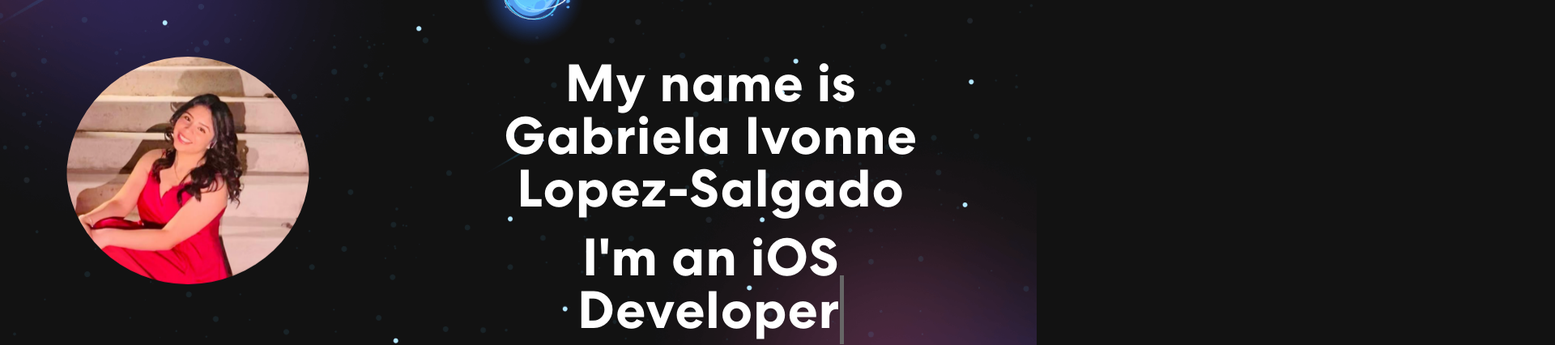
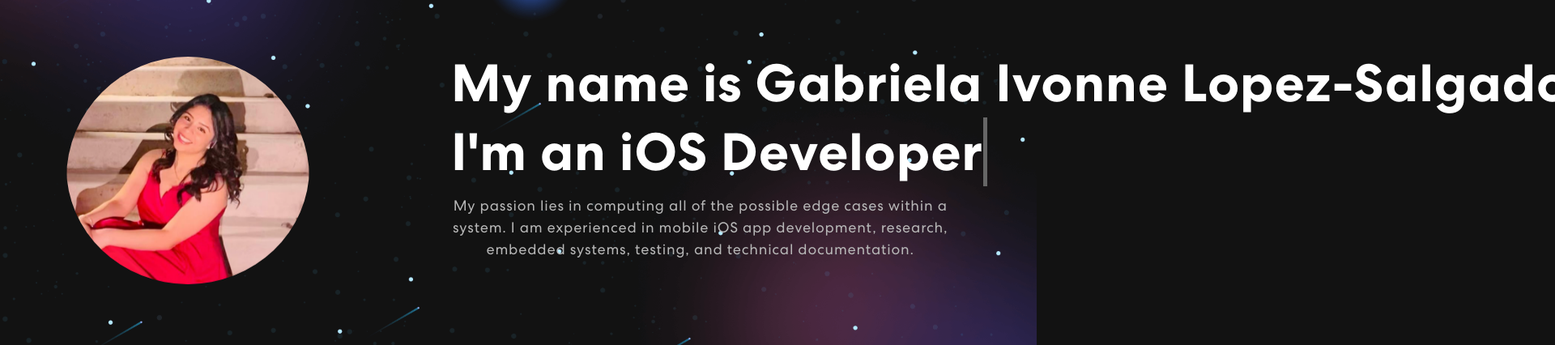
Before and after one commit to glopezsalgado/glopezsalgado.github.io, a React (Create React App) app: page / in a window 1280 px wide. Shown: the part 190-616 px from the top of the page at 81% size, 1920 px wide, since content can reach past the window. Built offline with nearby package versions, Linux system fonts and the light colour scheme.

Commit message:
changing text wrap

```diff
--- a/src/App.css
+++ b/src/App.css
@@ -366,6 +366,16 @@ nav.navbar .navbar-toggler[aria-expanded="true"] .navbar-toggler-icon {
   /* Ensures the image conforms to the circular clipping mask */
 }
 
+.banner h1.full-name {
+  white-space: nowrap;
+  /* Ensures the text stays on one line */
+}
+
+.banner h1.intro {
+  white-space: nowrap;
+  /* Ensures the text stays on one line */
+}
+
 
 /* for if image on right is boucing up and down*/
 @keyframes updown {
--- a/src/components/Banner.js
+++ b/src/components/Banner.js
@@ -65,8 +65,8 @@ export const Banner = () => {
                         <TrackVisibility>
                             {({ isVisible }) =>
                                 <div className={isVisible ? "animate__animated animate__fadeIn" : ""}>
-                                    <h1>{`My name is Gabriela Ivonne Lopez-Salgado`}</h1>
-                                    <h1>{`I'm`} <span className="txt-rotate" dataPeriod="1000" data-rotate='[ "an iOS Developer", "a Test Engineer", "a Researcher", "a Software Engineer", "a Web Developer", "a Web Designer", "a UI/UX Designer" ]'><span className="wrap">{text}</span></span></h1>
+                                    <h1 className="full-name">{`My name is Gabriela Ivonne Lopez-Salgado`}</h1>
+                                    <h1 className="intro">{`I'm`} <span className="txt-rotate" dataPeriod="1000" data-rotate='[ "an iOS Developer", "a Test Engineer", "a Researcher", "a Software Engineer", "a Web Developer", "a Web Designer", "a UI/UX Designer" ]'><span className="wrap">{text}</span></span></h1>
                                     <p>My passion lies in computing all of the possible edge cases within a system.  I am experienced in mobile iOS app development, research, embedded systems, testing, and technical documentation.</p>
                                 </div>}
                         </TrackVisibility>
```
